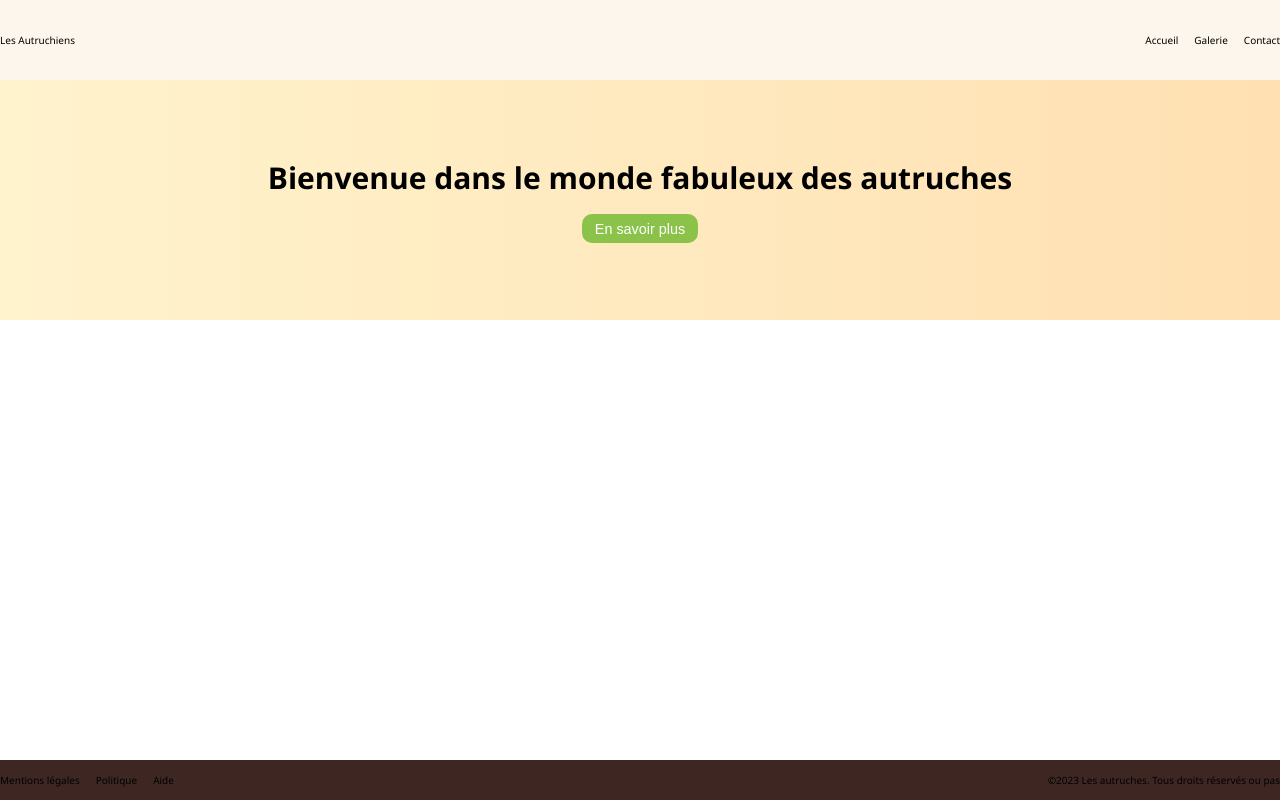
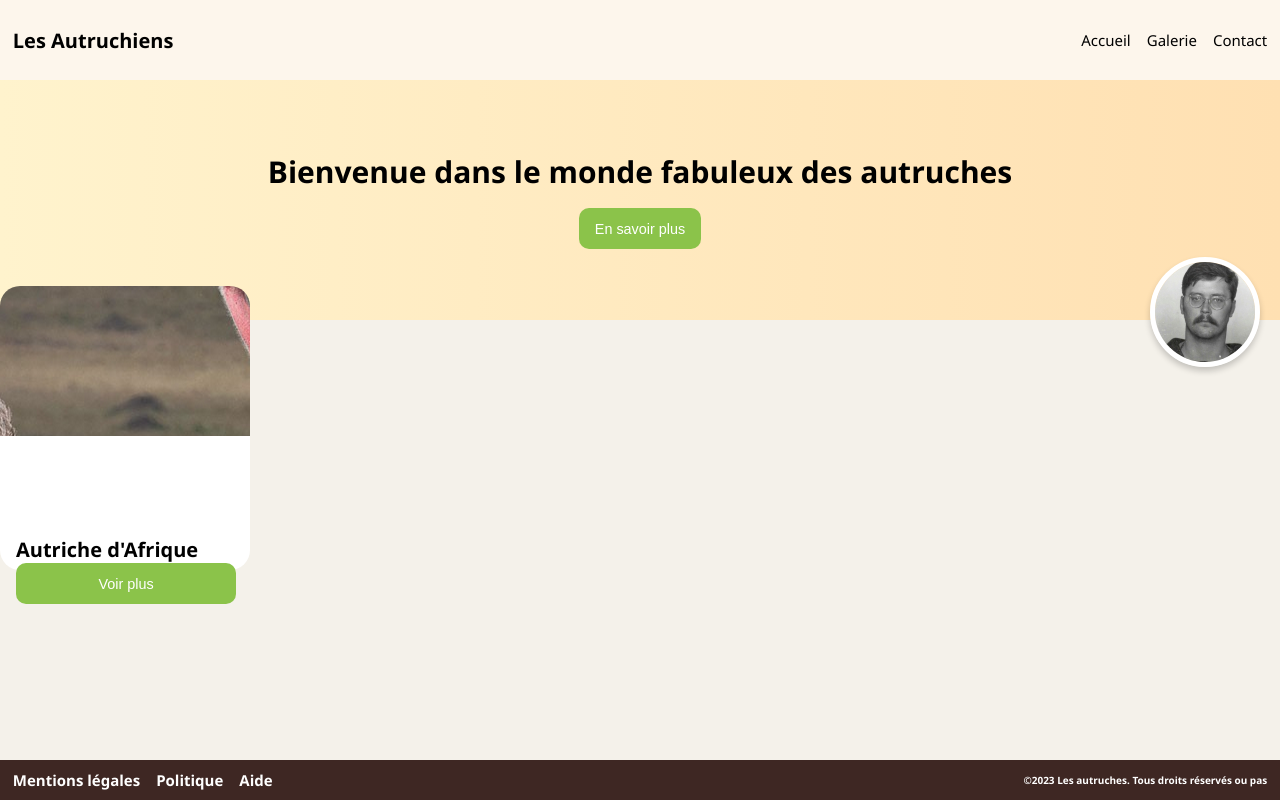
Before and after one commit to Garvitch55/premier-projet, a plain HTML site: page exercice_pos4.html in a window 1280 px wide. Drawn offline with Linux system fonts and the light colour scheme.

Commit message:
Exo 4 en cours

```diff
--- a/css/exercice_pos4.css
+++ b/css/exercice_pos4.css
@@ -1,3 +1,9 @@
+
+* {
+    padding: 0;
+    margin: 0;
+}
+
 body {
     display: flex;
     flex-direction: column;
@@ -7,29 +13,34 @@ body {
     flex-direction: column;
     justify-content: center;
     align-items: center;
-    font-family: 'Segoe UI', sans-serif;;
+    font-family: 'Segoe UI', sans-serif;
     font-size: 10px;
-
 }
 
-* {
-    padding: 0;
-    margin: 0;
-}
 
 .header{
     display: flex;
-    width: 100%;
+    width: 98%;
     height: 10%;
     justify-content: space-between;
     align-items: center;
-    margin-left : 20px;
-    margin-right: 20px;    background-color: #fdf6ec;
+    padding-left: 2rem;
+    padding-right: 2rem;
+    background-color: #fdf6ec;
 }
+
+.header > p {
+    display: flex;
+    font-size: 20px;
+    font-weight: bold;
+}
+
+
 
 nav {
     display: flex;
     align-items: center;
+    font-size: 15px;
 }
 
 nav > p {
@@ -46,6 +57,7 @@ nav > ul {
 .main1{
     display: flex;
     flex-direction: column;
+    position: relative;
     align-items: center;
     justify-content: center;
     width: 100%;
@@ -60,35 +72,109 @@ nav > ul {
     text-align: center;
 }
 
-.main1 >button{
+.main1 > button{
     background-color: #8bc34a;
     border: none;
     border-radius: 10px;
     color: white;
-    padding: 0.4rem 0.8rem;
+    padding: 0.8rem 1rem;
     font-size: 0.9rem;
 }
 
+.card {
+    display: flex;
+    flex-direction: column;
+    justify-content: center;
+    width: 250px;
+    height: 250px;
+    background-color: white;
+    border-radius: 20px;
+}
 
+.card > button{
+    background-color: #8bc34a;
+    border: none;
+    border-radius: 10px;
+    color: white;
+    width: 88%;
+    padding: 0.8rem 1rem;
+    font-size: 0.9rem;
+    margin-left: 1rem;
+    margin-right : 1rem;
+}
+
+.card > h2{
+    font-weight: bold;
+    font-size: 20px;
+    text-align: left;
+    padding-left: 1rem;
+}
+
+.overflow{
+    overflow: hidden;
+    height:60%;
+    border-top-left-radius: 20px;
+    border-top-right-radius: 20px;
+    position: relative;
+
+}
+
+.flex-overflow{
+    width: 100%;
+    height:100%;
+    display: flex;
+
+}
+
+.overflow > img{
+
+    min-width: 100%;
+   transform: translate(-20%, -20%);
+
+
+}
+
+
+
+
+
+.profile-pic-container {
+    position: absolute;
+    bottom: -50px;
+    right: 20px;
+
+}
+
+.profil-pic {
+    width: 100px;
+    height: 100px;
+    border-radius: 50%;
+    border: solid white 5px;
+    box-shadow: 0 4px 6px rgba(0,0,0,0.2);
+    object-fit: cover;
+}
 
 .main2{
     display: flex;
     flex-wrap: wrap;
     width: 100%;
     height: 55%;
+    background-color: #f4f1ea;
 
 }
 
 
 .footer{
     display: flex;
-    width: 100%;
+    width: 98%;
     height: 5%;
     background-color: #3e2723;
     justify-content: space-between;
     align-items: center;
-    padding-left : 20px;
-    padding-right: 20px;
+    padding-left: 1.5rem;
+    padding-right: 1.5rem;
+    color: white;
+    font-weight: bold;
 }
 
 nav2 {
@@ -103,7 +189,7 @@ nav2 > p {
 nav2 > ul {
     list-style: none;
     display: flex;
-    gap: 1rem
+    gap: 1rem;
 }
 
 
--- a/exercice_pos4.html
+++ b/exercice_pos4.html
@@ -9,23 +9,52 @@
 <body>
 
     <div class="header">
-        <div><p>Les Autruchiens</p></div>
+        <p>Les Autruchiens</p>
         <nav class="menu">
             <ul>
                 <li>Accueil</li>
                 <li>Galerie</li>
                 <li>Contact</li>
             </ul>
-        </div>
+        </nav>
     </div>
 
 
     <div class="main1">
         <p>Bienvenue dans le monde fabuleux des autruches</p>
         <button>En savoir plus</button>
+        <span class="profile-pic-container">
+            <img class="profil-pic" src="img/kempere.jpg" alt="Edmund Kemper Un géant qui aimer trop sa maman.">
+        </span>
+
     </div>
 
-    <div class="main2"></div>
+
+
+
+
+    <div class="main2">
+
+        <div class="card">
+            <div class="flex-overflow">
+                <div class="overflow">
+                    <img src="img/Autruche.png" alt="L'autruche">
+                </div>
+            </div>
+            <h2>Autriche d'Afrique</h2>
+            <button>Voir plus</button>
+        </div>
+    </div>
+
+
+
+
+
+
+
+
+
+    </div>
 
 
 
```
Also changed, not shown: img/or.png (added), img/rapide.png (added), 3 other files.
